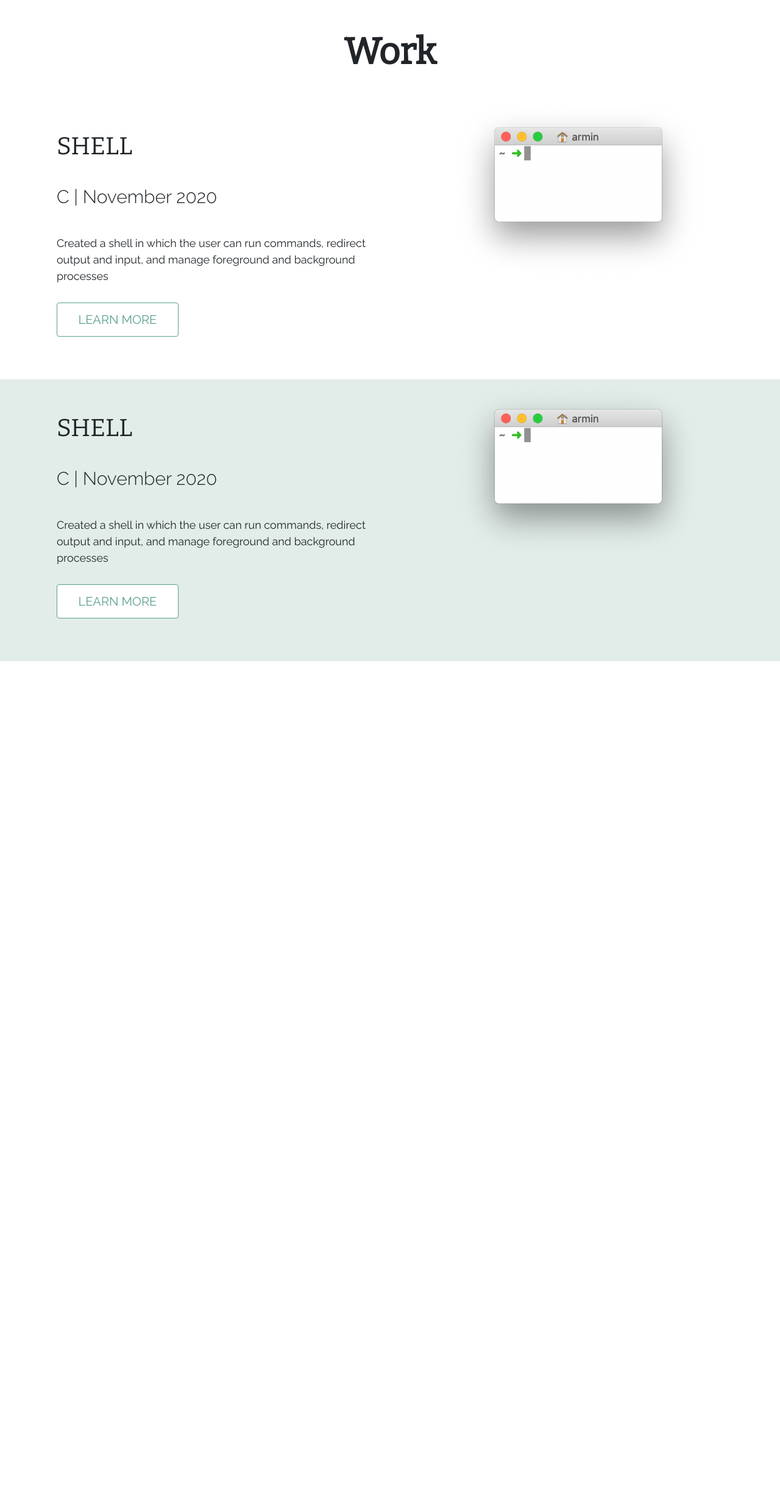
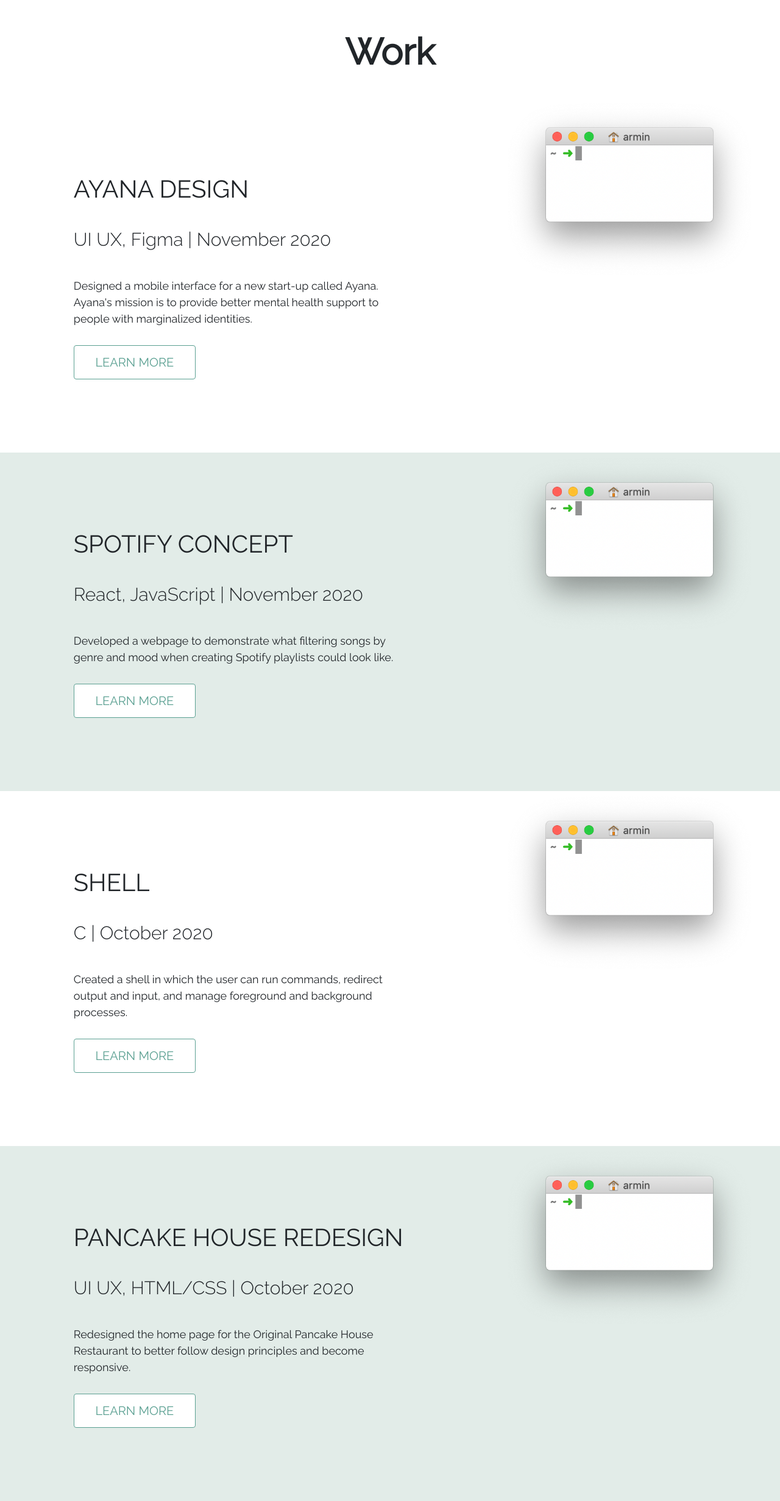
Before and after one commit to anika-ahluwalia/portfolio2020, a PHP site: page /work.html in a window 1280 px wide. Shown: the part 77-2538 px from the top of the page at 61% size. Before the commit the page ends 1161 px from the top, so only its background shows below. Run offline with PHP 8.4, Linux system fonts and the light colour scheme.

Commit message:
some structure

```diff
--- a/index.css
+++ b/index.css
@@ -114,7 +114,7 @@
   }
 
   .work-header{
-    font-family: 'Bitter', serif;
+    font-family: 'Raleway', sans-serif;
     font-weight: 700;
     font-size: 60px;
     margin-top: 40px;
@@ -122,7 +122,7 @@
   }
 
   .medium-header{
-    font-family: 'Bitter', serif;
+    font-family: 'Raleway', sans-serif;
     font-weight: 450;
     font-size: 40px;
     margin-bottom: 30px;
@@ -239,8 +239,8 @@
   .project-text{
     font-family: 'Raleway', sans-serif;
     padding-left: 80px;
-    margin-top: 50px;
-    margin-bottom: 70px;
+    margin-top: 120px;
+    margin-bottom: 120px;
   }
 
   .img-wrapper{
@@ -266,5 +266,5 @@
     background-color: #5BA092;
     border-radius: 4px;
     font-size: 20px;
-    font-weight: 100px;
+    font-weight: 100;
   }
--- a/work.html
+++ b/work.html
@@ -31,15 +31,17 @@
             <div class="row">
                 <div class="col-lg-6 col-xs-12">
                     <div class="project-text">
-                        <div class="medium-header">SHELL</div>
-                        <div class="small-header">C | November 2020</div>
-                        <div class="project-descrip">Created a shell in which the user can run commands, redirect output and input, and manage foreground and background processes </div>
+                        <div class="medium-header">AYANA DESIGN</div>
+                        <div class="small-header">UI UX, Figma | November 2020</div>
+                        <div class="project-descrip">Designed a mobile interface for a new start-up called Ayana. Ayana's mission is to provide better mental health support to people with marginalized identities. </div>
                         <div>
-                            <div class="button">LEARN MORE</div>
+                            <a style="text-decoration:none" href="ayana-design.html">
+                                <div class="button">LEARN MORE</div>
+                            </a>
                         </div>
                     </div>
                 </div>
-                <div class="img-wrapper col-lg-5 col-xs-12">
+                <div class="img-wrapper col-lg-4 col-xs-12">
                     <img class="project-img" src="assets/shell.png" alt="shell" />
                 </div>
             </div>
@@ -49,13 +51,45 @@
             <div class="row">
                 <div class="col-lg-6 col-xs-12">
                     <div class="project-text">
-                        <div class="medium-header">SHELL</div>
-                        <div class="small-header">C | November 2020</div>
-                        <div class="project-descrip">Created a shell in which the user can run commands, redirect output and input, and manage foreground and background processes </div>
+                        <div class="medium-header">SPOTIFY CONCEPT</div>
+                        <div class="small-header">React, JavaScript | November 2020</div>
+                        <div class="project-descrip">Developed a webpage to demonstrate what filtering songs by genre and mood when creating Spotify playlists could look like.</div>
                         <div class="button">LEARN MORE</div>
                     </div>
                 </div>
-                <div class="img-wrapper col-lg-5 col-xs-12">
+                <div class="img-wrapper col-lg-4 col-xs-12">
+                    <img class="project-img" src="assets/shell.png" alt="shell" />
+                </div>
+            </div>
+        </div>
+
+        <div class="project">
+            <div class="row">
+                <div class="col-lg-6 col-xs-12">
+                    <div class="project-text">
+                        <div class="medium-header">SHELL</div>
+                        <div class="small-header">C | October 2020</div>
+                        <div class="project-descrip">Created a shell in which the user can run commands, redirect output and input, and manage foreground and background processes. </div>
+                        <div class="button">LEARN MORE</div>
+                    </div>
+                </div>
+                <div class="img-wrapper col-lg-4 col-xs-12">
+                    <img class="project-img" src="assets/shell.png" alt="shell" />
+                </div>
+            </div>
+        </div>
+
+        <div class="project-alt">
+            <div class="row">
+                <div class="col-lg-6 col-xs-12">
+                    <div class="project-text">
+                        <div class="medium-header">PANCAKE HOUSE REDESIGN</div>
+                        <div class="small-header">UI UX, HTML/CSS | October 2020</div>
+                        <div class="project-descrip">Redesigned the home page for the Original Pancake House Restaurant to better follow design principles and become responsive.</div>
+                        <div class="button">LEARN MORE</div>
+                    </div>
+                </div>
+                <div class="img-wrapper col-lg-4 col-xs-12">
                     <img class="project-img" src="assets/shell.png" alt="shell" />
                 </div>
             </div>
```
